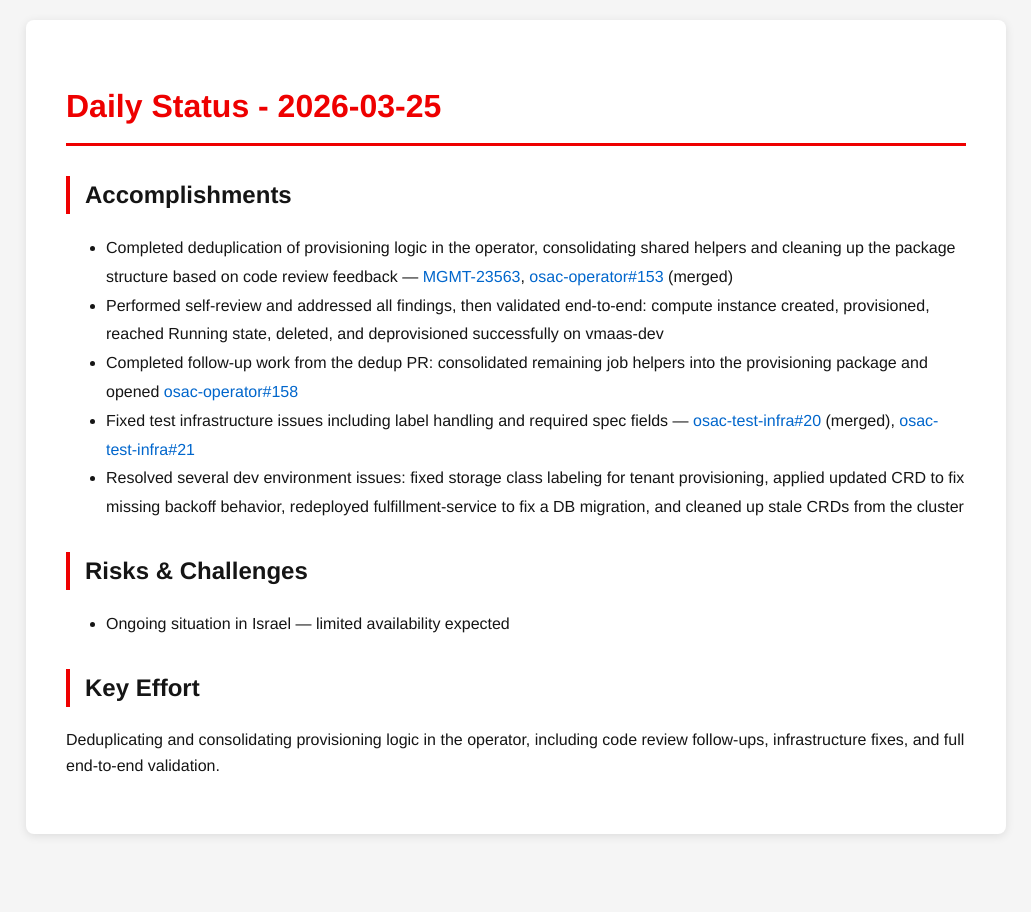
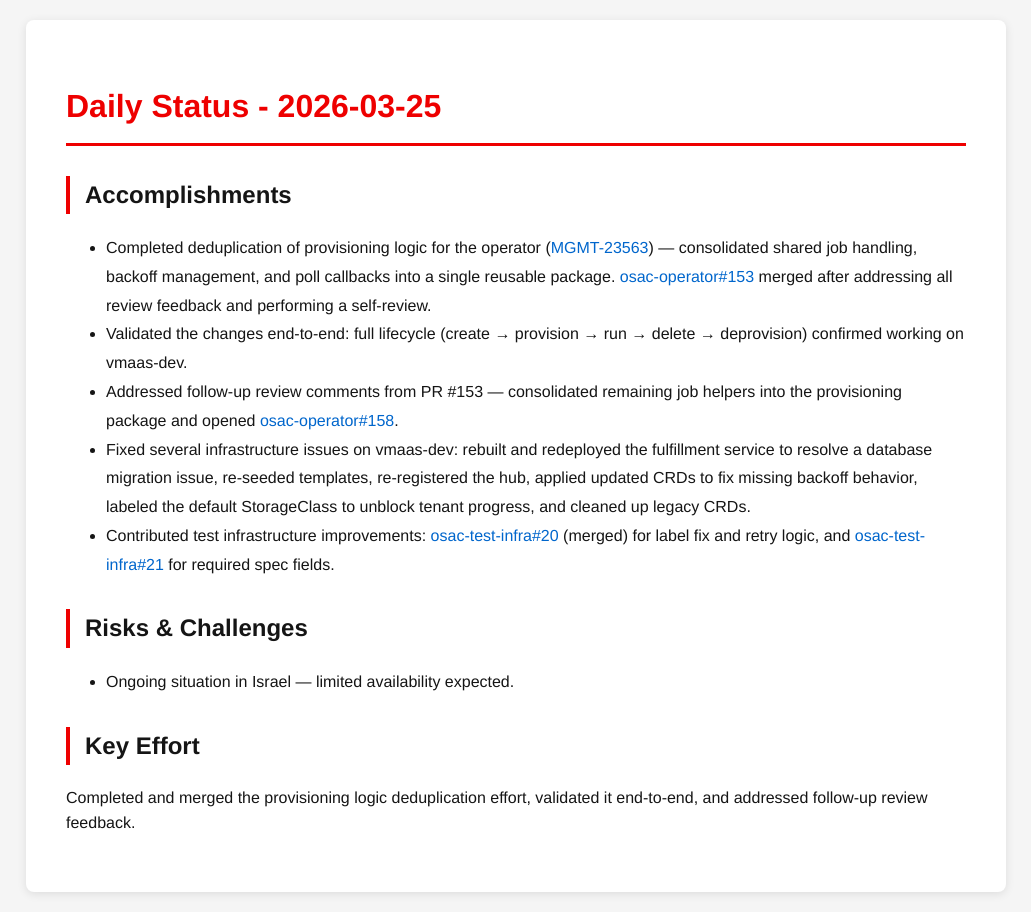
Before and after one commit to tzvatot/daily-status, a Jekyll site: the page built from 2026-03-25.md, in a window 1280 px wide. Shown: the whole page, without its empty margins (124-1155 px from the left). Built offline with Jekyll 4.4.1, drawn with Linux system fonts in a browser that asks for light colours.

Commit message:
Daily status update - 2026-03-25

```diff
--- a/2026-03-25.md
+++ b/2026-03-25.md
@@ -7,14 +7,14 @@ date: 2026-03-25
 # Daily Status - 2026-03-25
 
 ## Accomplishments
-- Completed deduplication of provisioning logic in the operator, consolidating shared helpers and cleaning up the package structure based on code review feedback — [MGMT-23563](https://issues.redhat.com/browse/MGMT-23563), [osac-operator#153](https://github.com/osac-project/osac-operator/pull/153) (merged)
-- Performed self-review and addressed all findings, then validated end-to-end: compute instance created, provisioned, reached Running state, deleted, and deprovisioned successfully on vmaas-dev
-- Completed follow-up work from the dedup PR: consolidated remaining job helpers into the provisioning package and opened [osac-operator#158](https://github.com/osac-project/osac-operator/pull/158)
-- Fixed test infrastructure issues including label handling and required spec fields — [osac-test-infra#20](https://github.com/osac-project/osac-test-infra/pull/20) (merged), [osac-test-infra#21](https://github.com/osac-project/osac-test-infra/pull/21)
-- Resolved several dev environment issues: fixed storage class labeling for tenant provisioning, applied updated CRD to fix missing backoff behavior, redeployed fulfillment-service to fix a DB migration, and cleaned up stale CRDs from the cluster
+- Completed deduplication of provisioning logic for the operator ([MGMT-23563](https://issues.redhat.com/browse/MGMT-23563)) — consolidated shared job handling, backoff management, and poll callbacks into a single reusable package. [osac-operator#153](https://github.com/osac-project/osac-operator/pull/153) merged after addressing all review feedback and performing a self-review.
+- Validated the changes end-to-end: full lifecycle (create → provision → run → delete → deprovision) confirmed working on vmaas-dev.
+- Addressed follow-up review comments from PR #153 — consolidated remaining job helpers into the provisioning package and opened [osac-operator#158](https://github.com/osac-project/osac-operator/pull/158).
+- Fixed several infrastructure issues on vmaas-dev: rebuilt and redeployed the fulfillment service to resolve a database migration issue, re-seeded templates, re-registered the hub, applied updated CRDs to fix missing backoff behavior, labeled the default StorageClass to unblock tenant progress, and cleaned up legacy CRDs.
+- Contributed test infrastructure improvements: [osac-test-infra#20](https://github.com/osac-project/osac-test-infra/pull/20) (merged) for label fix and retry logic, and [osac-test-infra#21](https://github.com/osac-project/osac-test-infra/pull/21) for required spec fields.
 
 ## Risks & Challenges
-- Ongoing situation in Israel — limited availability expected
+- Ongoing situation in Israel — limited availability expected.
 
 ## Key Effort
-Deduplicating and consolidating provisioning logic in the operator, including code review follow-ups, infrastructure fixes, and full end-to-end validation.
+Completed and merged the provisioning logic deduplication effort, validated it end-to-end, and addressed follow-up review feedback.
```
